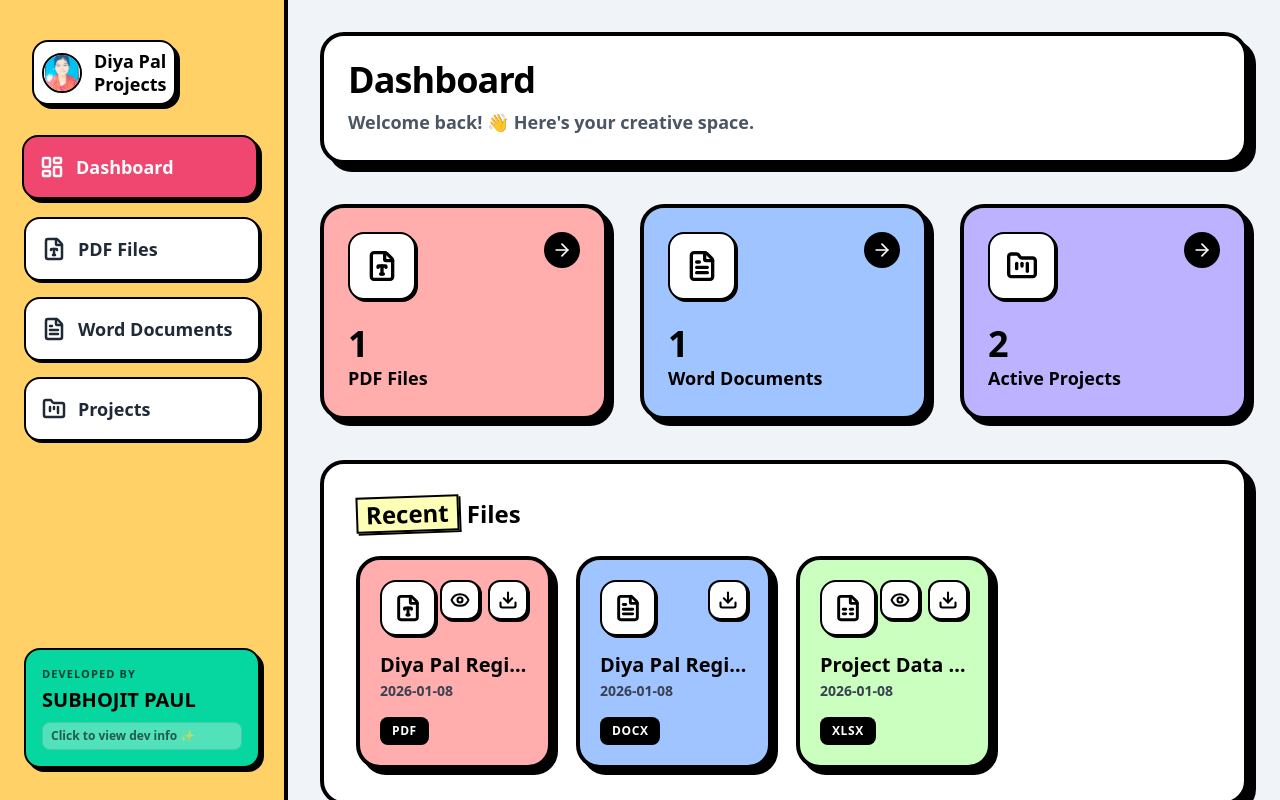
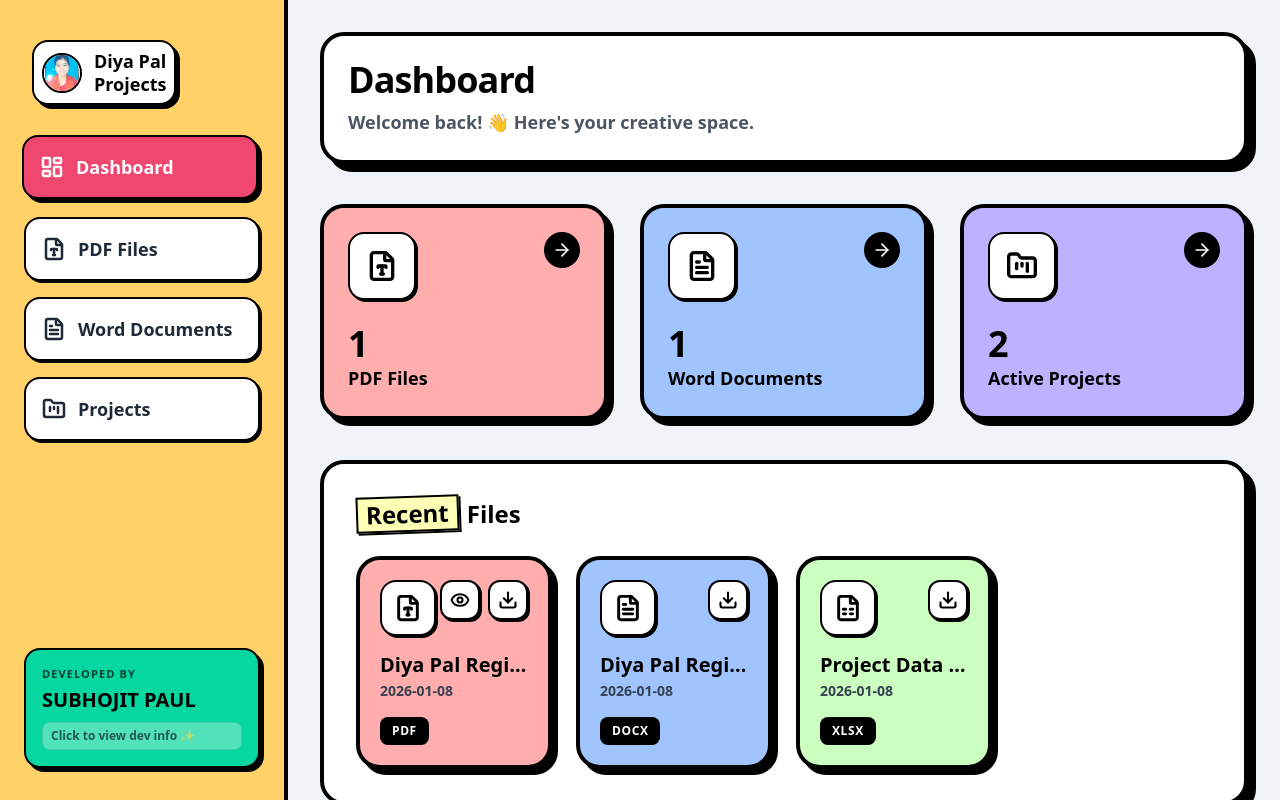
Before and after one commit to SUBHOJITPAUL797/Diya-Pal-Projects, a React (Vite) app: page / in a window 1280 px wide. Built offline with nearby package versions, Linux system fonts and the light colour scheme.

Commit message:
feat: hide view button for excel and word files

```diff
--- a/src/components/FileCard.tsx
+++ b/src/components/FileCard.tsx
@@ -35,7 +35,7 @@ export const FileCard = ({ name, type, date, onView, onDownload }: FileCardProps
           <Icon size={28} className="text-black stroke-[2.5]" />
         </div>
         <div className="flex gap-2">
-            {type !== 'docx' && (
+            {type === 'pdf' && (
               <button
                   onClick={(e) => { e.stopPropagation(); onView(); }}
                   className="p-2 bg-white text-black border-2 border-black rounded-xl hover:bg-[#FDFFB6] transition-colors shadow-[2px_2px_0px_0px_rgba(0,0,0,1)] active:translate-y-0.5 active:shadow-none"
```
